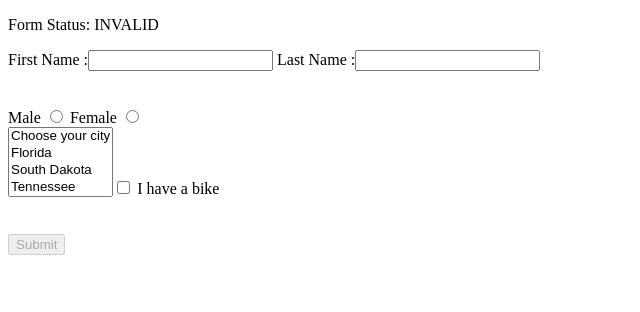
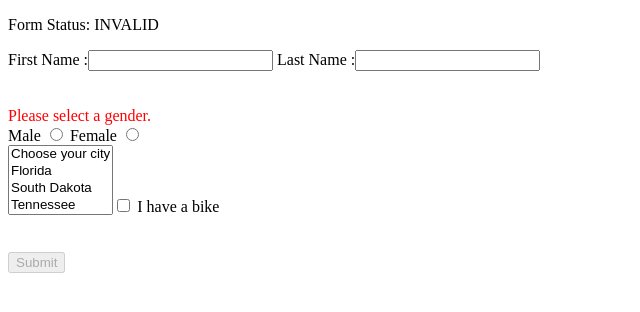
Before and after one commit to NAVEENKUMARANDI/Reactive-Registration-Forms, an Angular app: page / in a window 1280 px wide. Shown: the top 312 px of the page, without its empty margins (0-640 px from the left). Built offline with nearby package versions, Linux system fonts and the light colour scheme.

Commit message:
Validation error color added

```diff
--- a/src/app/registration-form/registration-form.component.html
+++ b/src/app/registration-form/registration-form.component.html
@@ -37,6 +37,10 @@
 
 
   <br><br>
+  <div *ngIf="gender.errors?.required">
+    <span style="color:Red" ng-show="registrationProfile.required.$error.required"> Please select a gender. </span>
+  </div>
+
   Male <input type="radio" formControlName="gender" id="gender" value="Male" />
   Female <input type="radio" formControlName="gender" id="gender" value="Female" />
 
--- a/src/app/registration-form/registration-form.component.ts
+++ b/src/app/registration-form/registration-form.component.ts
@@ -20,7 +20,7 @@ export class RegistrationFormComponent implements OnInit {
   registrationProfile = this.fb.group({
     firstName : ['', [Validators.required, Validators.minLength(3), Validators.maxLength(6)]],
     lastName : ['', [Validators.required, Validators.minLength(3), Validators.maxLength(6)]],
-    gender : [''],
+    gender : ['',[Validators.required]],
     cityName: [''],
     vehicle1: [''],
 
@@ -47,4 +47,8 @@ get firstName() {
 get lastName() {
   return this.registrationProfile.get('lastName');
 }
+
+get gender() {
+  return this.registrationProfile.get('gender');
 }
+}
```
